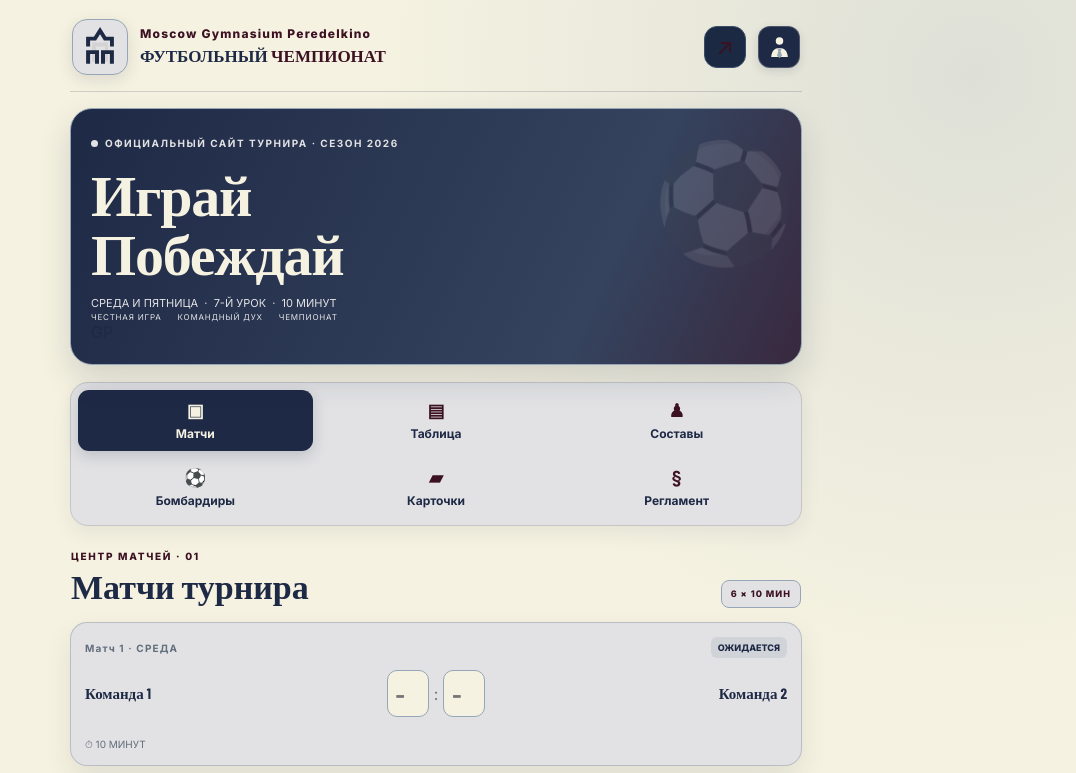
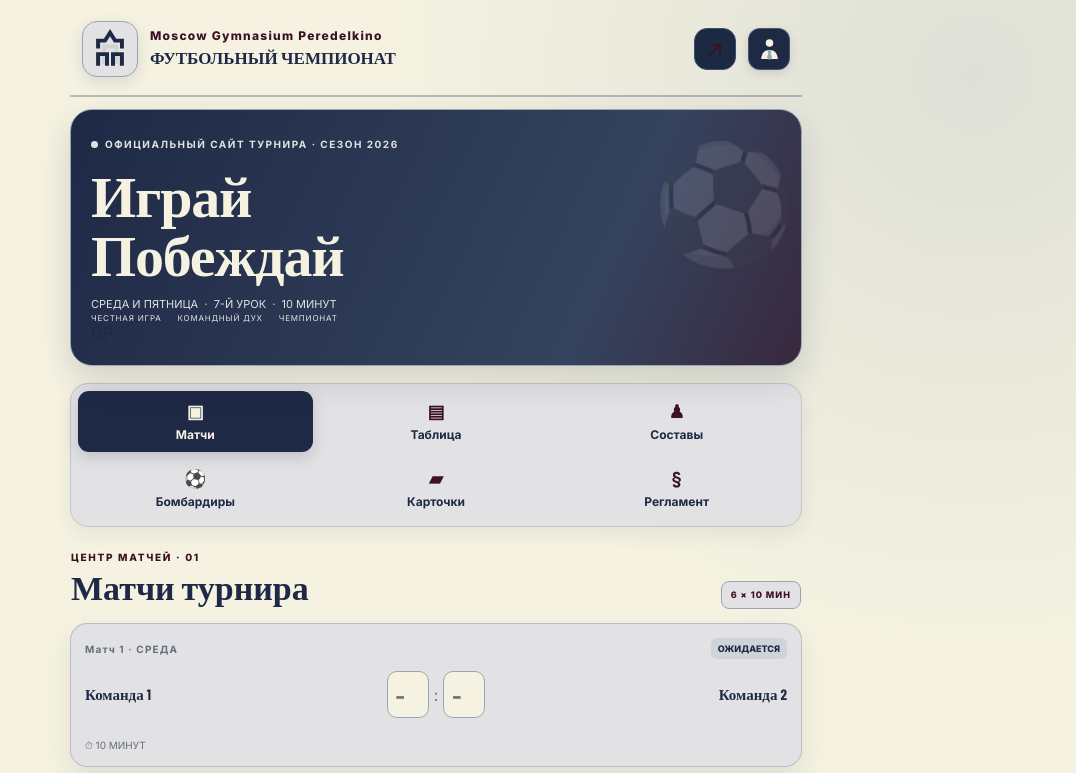
Before and after one commit to 8ddt4m7h8w-beep/Football-tournament-Redesign, a plain HTML site: page index.html in a window 1280 px wide. Shown: the top 773 px of the page, without its empty margins (204-1280 px from the left). Drawn offline with nearby package versions, Linux system fonts and the light colour scheme; no server answers; a web font is replaced by a local one.

Commit message:
Unify championship title color and strengthen header

```diff
--- a/style.css
+++ b/style.css
@@ -394,3 +394,10 @@ body{background:radial-gradient(circle at 92% 4%,rgba(150,166,182,.24),transpare
 
 /* English edition: warm beige emphasis */
 .hero h2 b{color:#F5F2E1!important}
+
+
+/* Header refinement: unified championship title + slightly stronger school header */
+h1,h1 em{color:#1E2945!important;font-weight:900;}
+.topbar{padding:21px 12px 18px;border-bottom:2px solid rgba(30,41,69,.28);margin-bottom:12px;}
+.topbar .eyebrow{font-weight:900;letter-spacing:1.25px;}
+@media(max-width:430px){.topbar{padding:18px 8px 16px;}}
```
